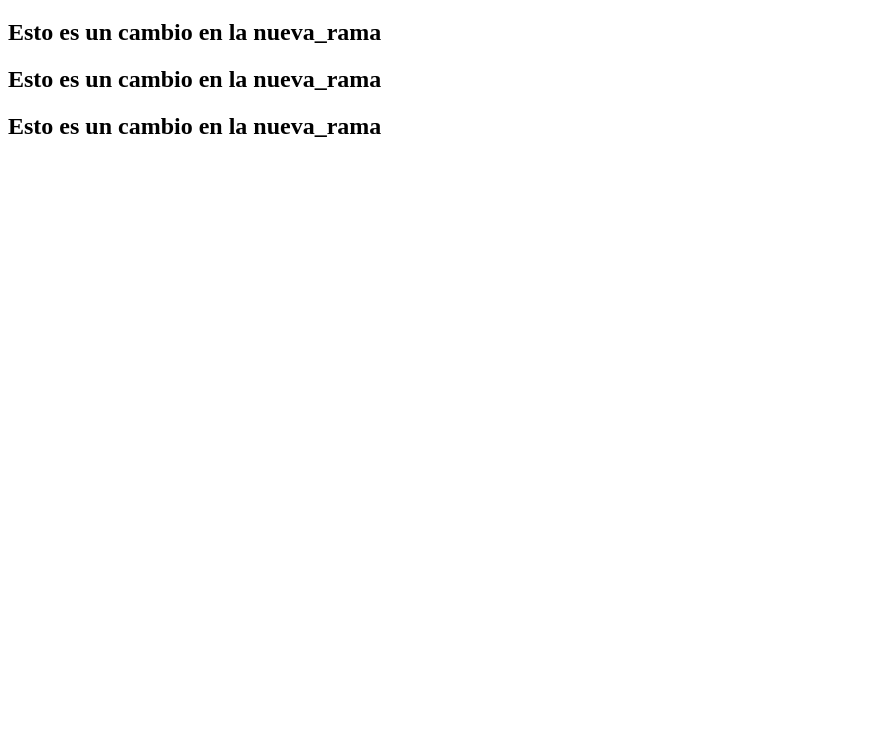
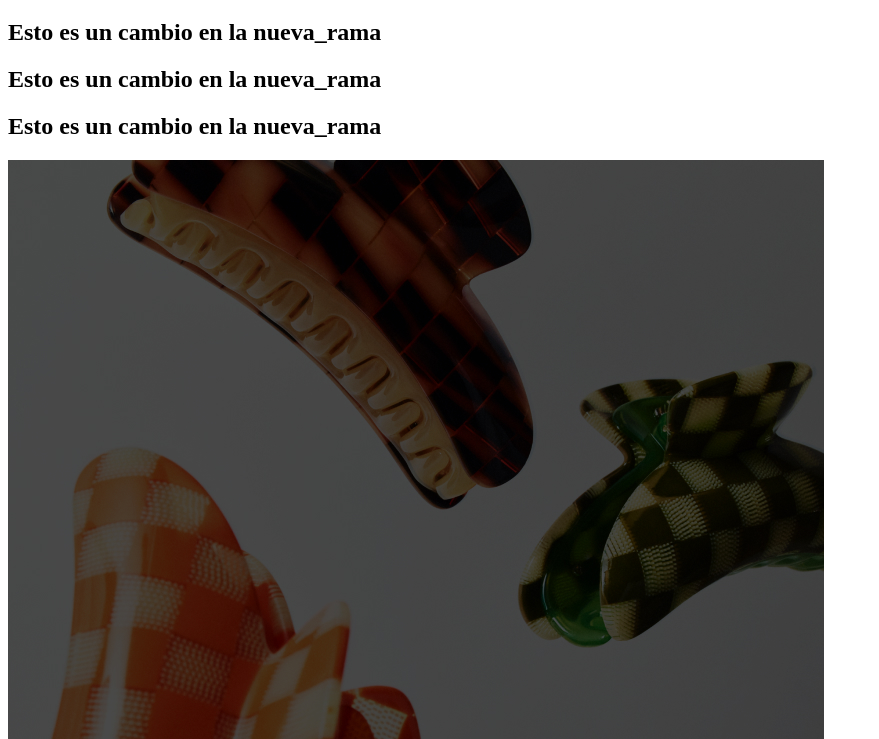
Before and after one commit to leandsoria/mi_proyecto_coderhouse, a plain HTML site: page index.html in a window 1280 px wide. Shown: the part 61-800 px from the top of the page, without its empty margins (0-879 px from the left). Drawn offline with Linux system fonts and the light colour scheme.

Commit message:
Nueva imagen

```diff
--- a/index.html
+++ b/index.html
@@ -10,5 +10,6 @@
     <h2>Esto es un cambio en la nueva_rama</h2>
     <h2>Esto es un cambio en la nueva_rama</h2>
     <h2>Esto es un cambio en la nueva_rama</h2>
+    <img src="assets/Group 18956.jpg" alt="foto" />
   </body>
 </html>
```
Also changed, not shown: assets/Group 18956.jpg (added).
